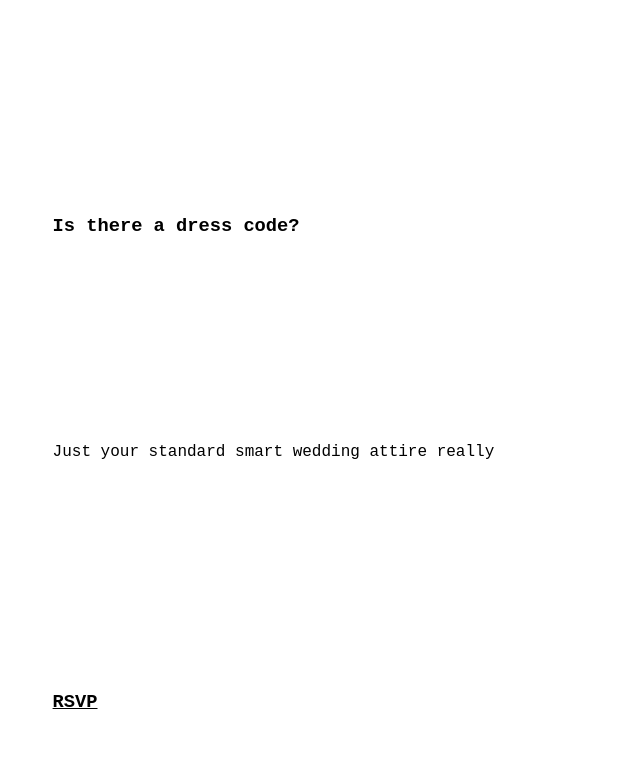
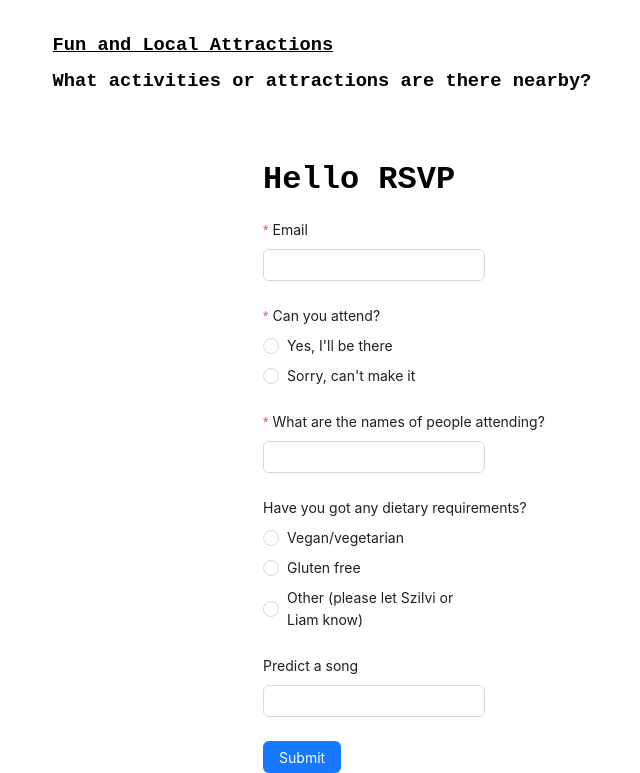
Before and after one commit to szilvihorvath/till-death, a React (Vite) app: page / in a window 1280 px wide. Shown: the part 3366-4139 px from the top of the page, without its empty margins (229-869 px from the left). Before the commit the page ends 3505 px from the top, so only its background shows below. Built offline with nearby package versions, Linux system fonts and the light colour scheme; the HTML template or start-up script is replaced by a standard one.

Commit message:
rsvp form wip

```diff
--- a/package.json
+++ b/package.json
@@ -20,6 +20,7 @@
     "@typescript-eslint/eslint-plugin": "^7.2.0",
     "@typescript-eslint/parser": "^7.2.0",
     "@vitejs/plugin-react": "^4.2.1",
+    "antd": "^5.21.1",
     "eslint": "^8.57.0",
     "eslint-plugin-react-hooks": "^4.6.0",
     "eslint-plugin-react-refresh": "^0.4.6",
--- a/src/App.tsx
+++ b/src/App.tsx
@@ -3,6 +3,7 @@ import { Header } from "./components/header/Header"
 import { Navbar } from "./components/navbar/navbar"
 import { When, Where, Faq, Intro } from "./components/sections/index"
 import './App.css'
+import { RsvpComponent } from "./components/rsvp/Rsvp"
 
 function App() {
   return (
@@ -16,6 +17,7 @@ function App() {
         <When />
         <hr style={{width: '50%', marginTop: '30px', marginBottom: '30px'}}/>
         <Faq />
+        <RsvpComponent />
       </Container>
   )
 }
--- /dev/null
+++ b/src/components/rsvp/Rsvp.tsx
@@ -0,0 +1,115 @@
+import { useCallback } from "react";
+import { Button, Form, Input, Radio, Space, notification } from "antd";
+
+const GOOGLE_FORM_URL = "https://docs.google.com/forms/u/0/d/e/1FAIpQLSfuOmvKE-he7fc-oB505ttSbb0qjKl7xa4erAvnqWoQMmDyUg/formResponse";
+
+type FormData = {
+  email: string;
+  attendance: string;
+  names: string;
+  dietaryRequirements: string;
+  song: string;
+};
+
+const RsvpComponent = () => {
+    const [form] = Form.useForm();
+    const [api, contextHolder] = notification.useNotification();
+
+    const onFinish = useCallback(
+      async ({ email, attendance, names, dietaryRequirements, song } : FormData) => {
+        try {
+          await fetch(
+            GOOGLE_FORM_URL, {
+              method: 'post',
+              body: new URLSearchParams({
+                                "entry.877086558": attendance,
+                                "entry.1498135098": names,
+                                "entry.1260370108": dietaryRequirements ?? "",
+                                "entry.2606285": song ?? "",
+                                emailAddress: email,
+                              }),
+              mode: 'no-cors'
+            }
+          );
+          form.resetFields();
+          // TODO: add a message instead this notification?
+          api.success({
+            message: "Submitted successfully",
+          });
+        } catch (error: unknown) {
+          // TODO: add message when there's an error to try again or let us know
+          if (error instanceof Error) {
+            return api.error({
+              message: error.message,
+            });
+          }
+          return String(error)
+        }
+      },
+      [api, form]
+    );
+
+
+    return (
+        <div className="rsvp">
+          <h1>Hello RSVP</h1>
+          {contextHolder}
+          <Form
+            form={form}
+            layout="vertical"
+            wrapperCol={{ span: 18 }}
+            onFinish={onFinish}
+          >
+          <Form.Item
+            name="email"
+            label="Email"
+            rules={[{ required: true, message: "Please fill in the email address" }]}
+          >
+            <Input />
+          </Form.Item>
+          <Form.Item
+            name="attendance"
+            label="Can you attend?"
+            rules={[{ required: true, message: "Please let us know if you're attending" }]}
+          >
+            <Radio.Group>
+              <Space direction="vertical">
+                <Radio value="Yes,  I'll be there">Yes,  I'll be there</Radio>
+                <Radio value="Sorry, can't make it">Sorry, can't make it</Radio>
+              </Space>
+            </Radio.Group>
+          </Form.Item>
+          <Form.Item
+            name="names"
+            label="What are the names of people attending?"
+            rules={[{ required: true, message: "Please fill in the name or names of people attending" }]}
+          >
+            <Input />
+          </Form.Item>
+          <Form.Item
+            name="dietaryRequirements"
+            label="Have you got any dietary requirements?"
+          >
+            <Radio.Group>
+              <Space direction="vertical">
+                <Radio value="vegan">Vegan/vegetarian</Radio>
+                <Radio value="gluten free">Gluten free</Radio>
+                <Radio value="other">Other (please let Szilvi or Liam know)</Radio>
+              </Space>
+            </Radio.Group>
+          </Form.Item>
+          <Form.Item
+            name="song"
+            label="Predict a song"
+          >
+            <Input />
+          </Form.Item>
+          <Button type="primary" htmlType="submit">
+            Submit
+          </Button>
+          </Form>
+        </div>
+    )
+}
+
+export { RsvpComponent };
```
Also changed, not shown: 1 other file (tests, documents, lock files or other folders).
